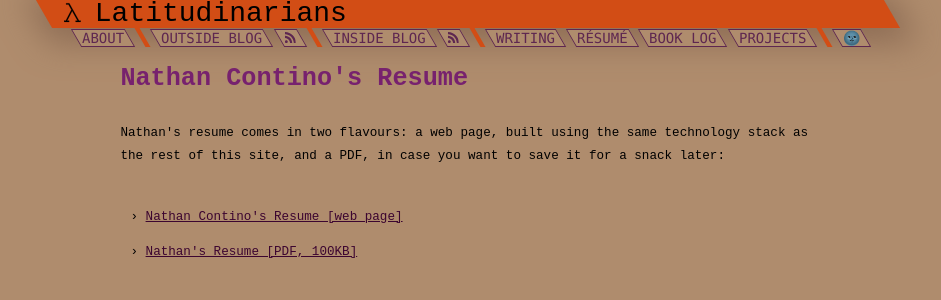
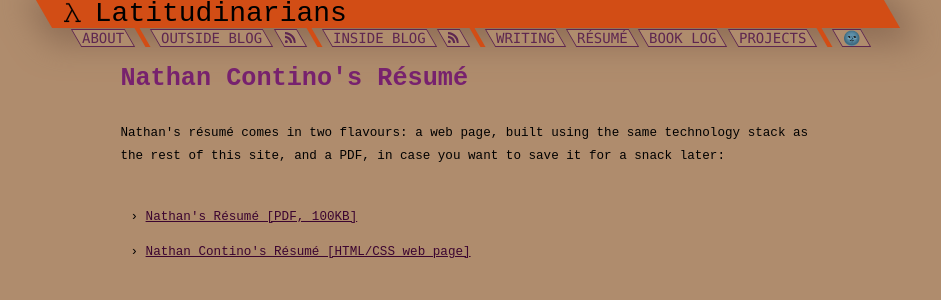
Before and after one commit to nathan-contino/nathan-contino.github.io, a Jekyll site: the page built from _pages/resume-landing.md, in a window 1280 px wide and 900 px high. Shown: the top 300 px of the window, without its empty margins (174-1115 px from the left). Built offline with Jekyll 4.4.1, drawn with Linux system fonts in a browser that asks for light colours.

Commit message:
Add accents to Es for raysoomay pages and remove broken css reference that is now inline

```diff
--- a/_layouts/resume.html
+++ b/_layouts/resume.html
@@ -20,7 +20,6 @@
     <meta name="keywords" content="lambda, latitudinarians, disquisitions, adventure, blog, nathan contino, adventure blog, nathan, contino, nathan contino">
     <TITLE>{{ page.title }}</TITLE>
     <META http-equiv="pragma" content="no-cache">
-    <LINK rel=stylesheet type="text/css" href="/_stylesheets/resume.css">
     <style>
       {% include resume.css %}
     </style>
--- a/_pages/resume-landing.md
+++ b/_pages/resume-landing.md
@@ -1,14 +1,14 @@
 ---
 layout: default
-title: Nathan Contino's Resume
+title: Nathan Contino's Résumé
 permalink: /resume/
 ---
 
 <p>
-Nathan's resume comes in two flavours: a web page, built using the same technology stack as the rest of this site, and a PDF, in case you want to save it for a snack later:
+Nathan's résumé comes in two flavours: a web page, built using the same technology stack as the rest of this site, and a PDF, in case you want to save it for a snack later:
 </p>
 
 <ul>
-<li><p><a href="/resume-html/" target="_blank">Nathan Contino's Resume [web page]</a></p></li>
-<li><p><a href="https://raw.githubusercontent.com/nathan-contino/images/main/images/Nathan Contino's Resume.pdf">Nathan's Resume [PDF, 100KB]</a></p></li>
+<li><p><a href="https://raw.githubusercontent.com/nathan-contino/images/main/images/Nathan Contino's Resume.pdf">Nathan's Résumé [PDF, 100KB]</a></p></li>
+<li><p><a href="/resume-html/" target="_blank">Nathan Contino's Résumé [HTML/CSS web page]</a></p></li>
 </ul>
```
Also changed, not shown: _pages/resume.md (+1 -1 lines).
